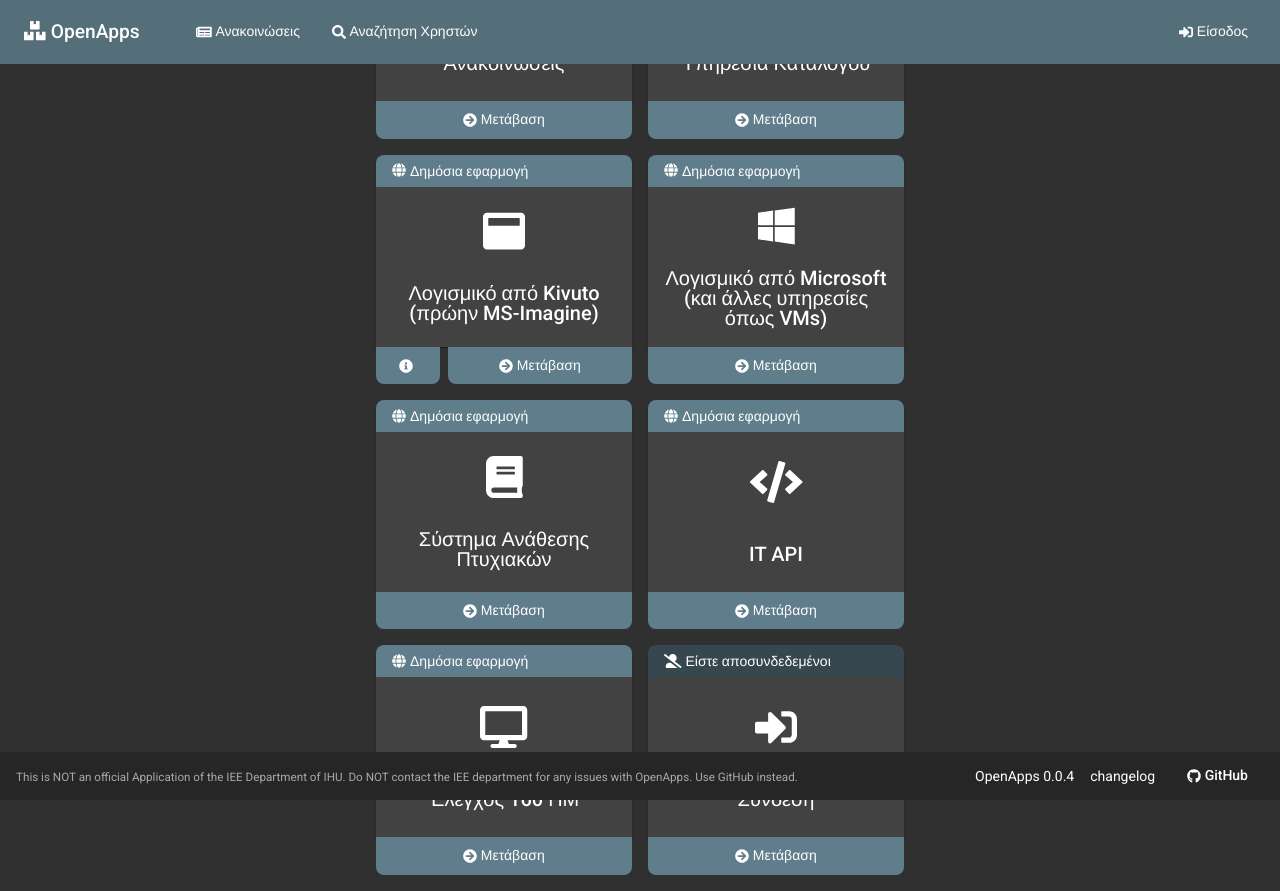
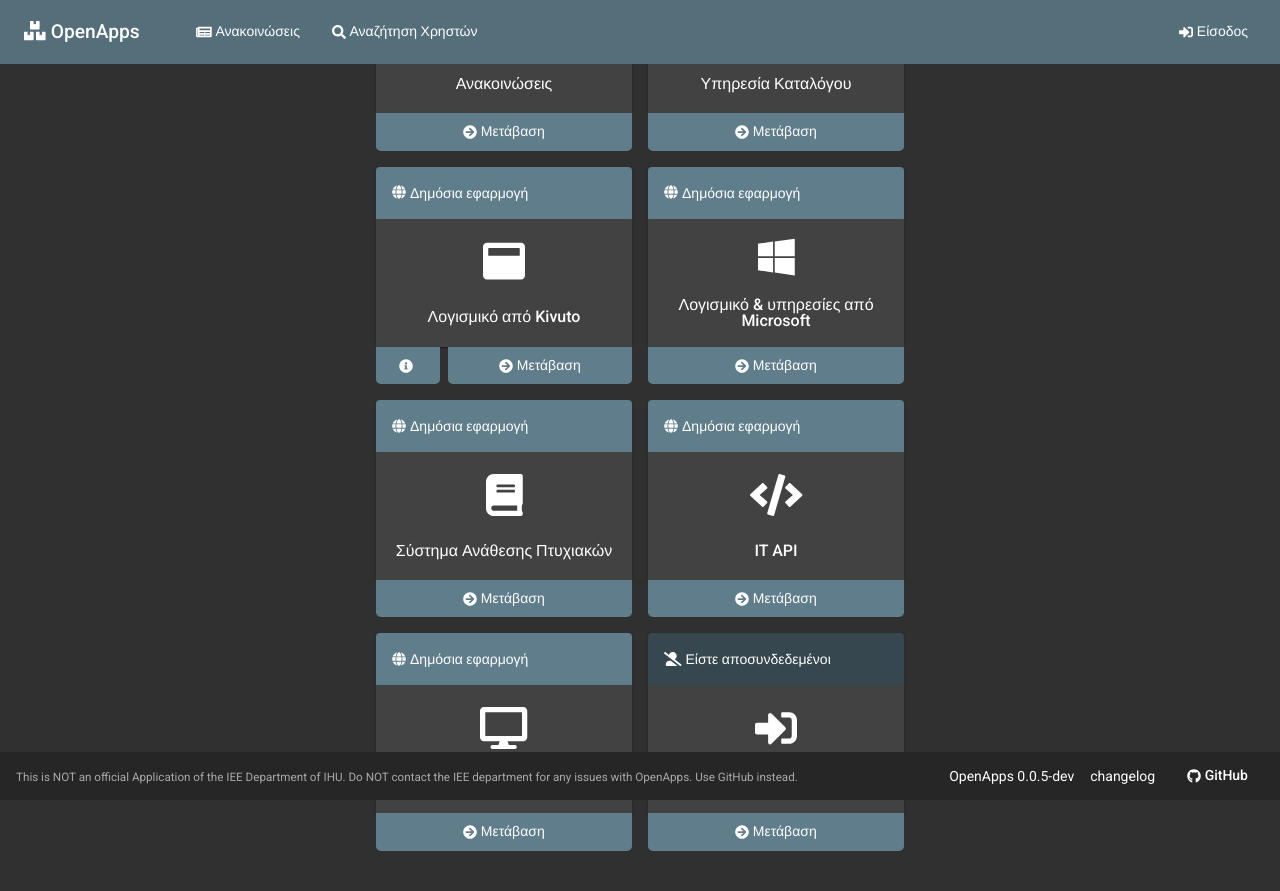
Before and after one commit to theokyr/OpenApps, an Angular app: page / in a window 1280 px wide. After the commit the page ends 867 px from the top, so only its background shows below. Built offline with nearby package versions, Linux system fonts and the light colour scheme.

Commit message:
Services card view update

```diff
--- a/package.json
+++ b/package.json
@@ -1,6 +1,6 @@
 {
   "name": "openapps",
-  "version": "0.0.4",
+  "version": "0.0.5-dev",
   "scripts": {
     "ng": "ng",
     "start": "ng serve",
--- a/src/app/shared/constants.ts
+++ b/src/app/shared/constants.ts
@@ -1,4 +1,4 @@
 export class Constants {
   public static APP_TITLE = "OpenApps";
-  public static APP_VERSION = "0.0.4";
+  public static APP_VERSION = "0.0.5-dev";
 }
--- a/src/app/shared/features.ts
+++ b/src/app/shared/features.ts
@@ -39,13 +39,13 @@ export class Features {
       faSearch,
       ApiFeatureStateModel.Public),
     new ApiFeature(
-      new TranslatedText("Λογισμικό από Kivuto (πρώην MS-Imagine)", "Kivuto Software (previously MS-Imagine)"),
+      new TranslatedText("Λογισμικό από Kivuto", "Software from Kivuto"),
       "https://e5.onthehub.com/WebStore/ProductsByMajorVersionList.aspx?ws=be0fe910-869b-e011-969d-0030487d8897",
       "https://imselab-atei-thessaloniki.weebly.com/ms-imagine-gr.html",
       faWindowMaximize,
       ApiFeatureStateModel.Public),
     new ApiFeature(
-      new TranslatedText("Λογισμικό από Microsoft (και άλλες υπηρεσίες όπως VMs)", "Microsoft Software (and other services such as VMs)"),
+      new TranslatedText("Λογισμικό & υπηρεσίες από Microsoft", "Software and services from Microsoft"),
       "https://imselab-atei-thessaloniki.weebly.com/ms-azure-gr.html",
       "",
       faWindows,
--- a/src/app/view-angular/layout/feature/feature.component.scss
+++ b/src/app/view-angular/layout/feature/feature.component.scss
@@ -1,13 +1,12 @@
 .app-card {
   width: 16rem;
-  height: 10rem;
+  height: 8rem;
   border-radius: 0;
 }
 
 .feature-status {
   width: 16rem;
-  height: 1rem;
-  border-radius: .5rem .5rem 0 0;
+  border-radius: .25rem .25rem 0 0;
 }
 
 .feature-status-public {
@@ -31,8 +30,8 @@ a:hover {
 }
 
 .app-card-title {
-  font-size: 1.25rem;
-  line-height: 1.25rem;
+  font-size: 1rem;
+  line-height: 1rem;
   font-weight: 500;
   text-align: center;
 }
@@ -41,5 +40,5 @@ a:hover {
 .mat-flat-button,
 .mat-icon-button,
 .mat-stroked-button {
-  border-radius: 0 0 .5rem .5rem;
+  border-radius: 0 0 .3rem .3rem;
 }
```
